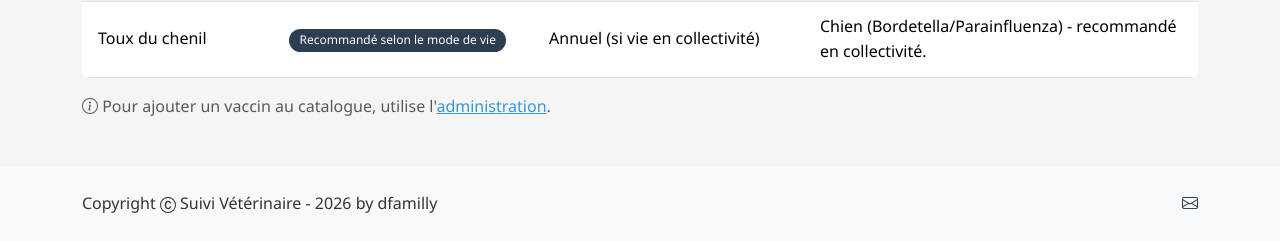
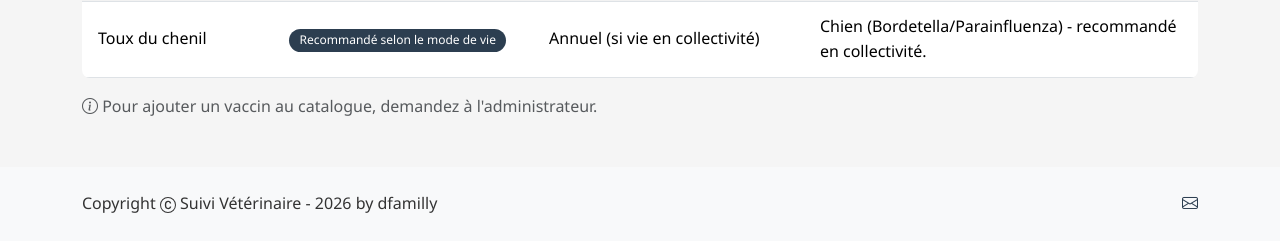
Before and after one commit to Yvon73/Suivivet, a Django app: page /vaccins/vaccins/ in a window 1280 px wide; the page is wider, and only the part inside the window is pictured. Shown: the part 1620-1861 px from the top of that part. Run offline with Django 5.2, Linux system fonts and the light colour scheme; the visitor is signed in with stand-in values (Sample User, id 1); data comes from the database, SQL or seed files in the repository; data that the repository does not hold is empty; parts of the project's set-up code (start-up, migrations or seed data) failed here and were passed over; some libraries are stand-ins or nearby versions.

Commit message:
fix(vaccins): retirer le lien direct vers l'administration Django
Remplace le lien vers /admin/ par un simple message invitant à contacter
l'administrateur - l'admin Django n'est pas accessible à tous les
utilisateurs connectés.

Co-Authored-By: Claude Sonnet 5 <noreply@anthropic.com>

```diff
--- a/vaccins/templates/vaccins/liste.html
+++ b/vaccins/templates/vaccins/liste.html
@@ -49,7 +49,6 @@
         </table>
     </div>
     <p class="text-muted">
-        <i class="bi bi-info-circle"></i> Pour ajouter un vaccin au catalogue, utilise
-        l'<a href="{% url 'admin:index' %}">administration</a>.
+        <i class="bi bi-info-circle"></i> Pour ajouter un vaccin au catalogue, demandez à l'administrateur.
     </p>
 {% endblock %}
```
